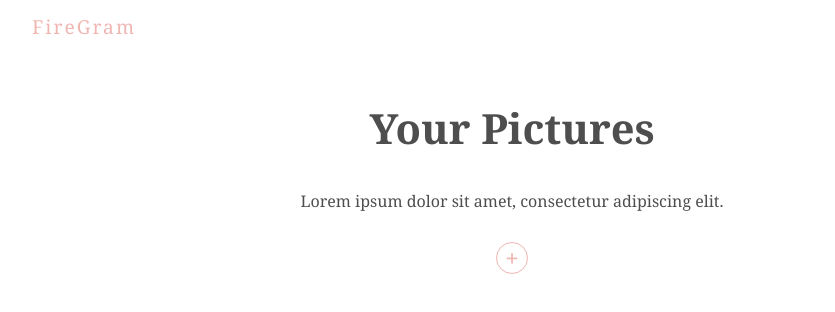
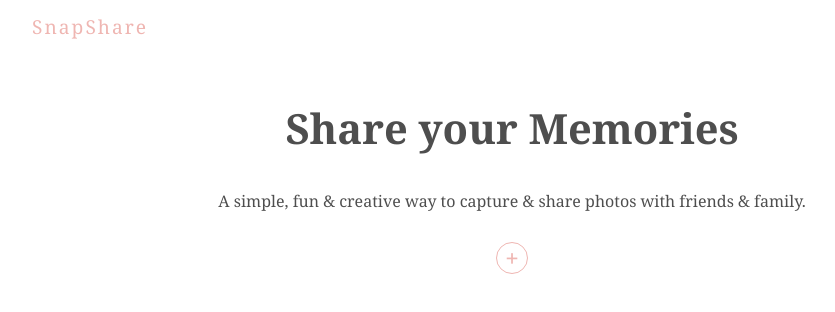
Before and after one commit to blakebdavies/firegram, a React (Create React App) app: page / in a window 1280 px wide. Shown: the top 312 px of the page, without its empty margins (128-963 px from the left). Built offline with nearby package versions, Linux system fonts and the light colour scheme; no server answers; the database is empty.

Commit message:
cleaned up codebase

```diff
--- a/src/App.js
+++ b/src/App.js
@@ -12,7 +12,9 @@ function App() {
             <Title/>
             <UploadForm/>
             <ImageGrid setSelectedImg={setSelectedImg}/>
-            {selectedImg && <Modal selectedImg={selectedImg} setSelectedImg={setSelectedImg}/> }
+            {selectedImg && (
+                <Modal selectedImg={selectedImg} setSelectedImg={setSelectedImg}/>
+            )}
         </div>
     );
 }
--- a/src/comps/ImageGrid.js
+++ b/src/comps/ImageGrid.js
@@ -1,12 +1,11 @@
 import React from 'react';
 import useFirestore from "../hooks/useFirestore";
-import { motion } from 'framer-motion';
+import {motion} from 'framer-motion';
 
 import '../index.css';
 
 const ImageGrid = ({setSelectedImg}) => {
-    const { docs } = useFirestore('images');
-    console.log(docs);
+    const {docs} = useFirestore('images');
 
     return (
         <div className="img-grid">
@@ -16,7 +15,7 @@ const ImageGrid = ({setSelectedImg}) => {
                     whileHover={{opacity: 1}}
                     className="img-wrap"
                     key={doc?.id}
-                onClick={()=>setSelectedImg(doc.url)}>
+                    onClick={() => setSelectedImg(doc.url)}>
                     <motion.img
                         src={doc?.url}
                         alt="colorful lifestyle"
--- a/src/comps/Modal.js
+++ b/src/comps/Modal.js
@@ -1,5 +1,5 @@
 import React from 'react';
-import { motion } from 'framer-motion';
+import {motion} from 'framer-motion';
 
 import '../index.css';
 
--- a/src/comps/ProgressBar.js
+++ b/src/comps/ProgressBar.js
@@ -1,6 +1,8 @@
 import React, {useEffect} from 'react';
 import useStorage from '../hooks/useStorage'
 import {motion} from 'framer-motion';
+
+import '../index.css';
 
 const ProgressBar = ({file, setFile}) => {
     const {url, progress} = useStorage(file);
--- a/src/comps/Title.js
+++ b/src/comps/Title.js
@@ -1,13 +1,13 @@
 import React from 'react';
 
 const Title = () => {
-  return (
-    <div className="title">
-      <h1>FireGram</h1>
-      <h2>Your Pictures</h2>
-      <p>Lorem ipsum dolor sit amet, consectetur adipiscing elit.</p>
-    </div>
-  )
+    return (
+        <div className="title">
+            <h1>SnapShare</h1>
+            <h2>Share your Memories</h2>
+            <p>A simple, fun & creative way to capture & share photos with friends & family.</p>
+        </div>
+    )
 }
 
 export default Title;
--- a/src/comps/UploadForm.js
+++ b/src/comps/UploadForm.js
@@ -29,7 +29,9 @@ const UploadForm = () => {
             <div className="output">
                 {error && <div className="error">{error}</div>}
                 {file && <div>{file?.name}</div>}
-                {file && <ProgressBar file={file} setFile={setFile}/>}
+                {file && (
+                    <ProgressBar file={file} setFile={setFile}/>
+                )}
             </div>
         </form>
     );
--- a/src/index.css
+++ b/src/index.css
@@ -67,7 +67,7 @@ label:hover{
 
 /* progress bar styles */
 
-.progress-bar {
+.progress-bar{
   height: 5px;
   background-color: var(--primary);
   margin-top: 20px;
--- a/src/index.js
+++ b/src/index.js
@@ -9,7 +9,3 @@ ReactDOM.render(
   </React.StrictMode>,
   document.getElementById('root')
 );
-
-// If you want your app to work offline and load faster, you can change
-// unregister() to register() below. Note this comes with some pitfalls.
-// Learn more about service workers: https://bit.ly/CRA-PWA
```
Lines whose indentation alone changed are shown as unchanged.
